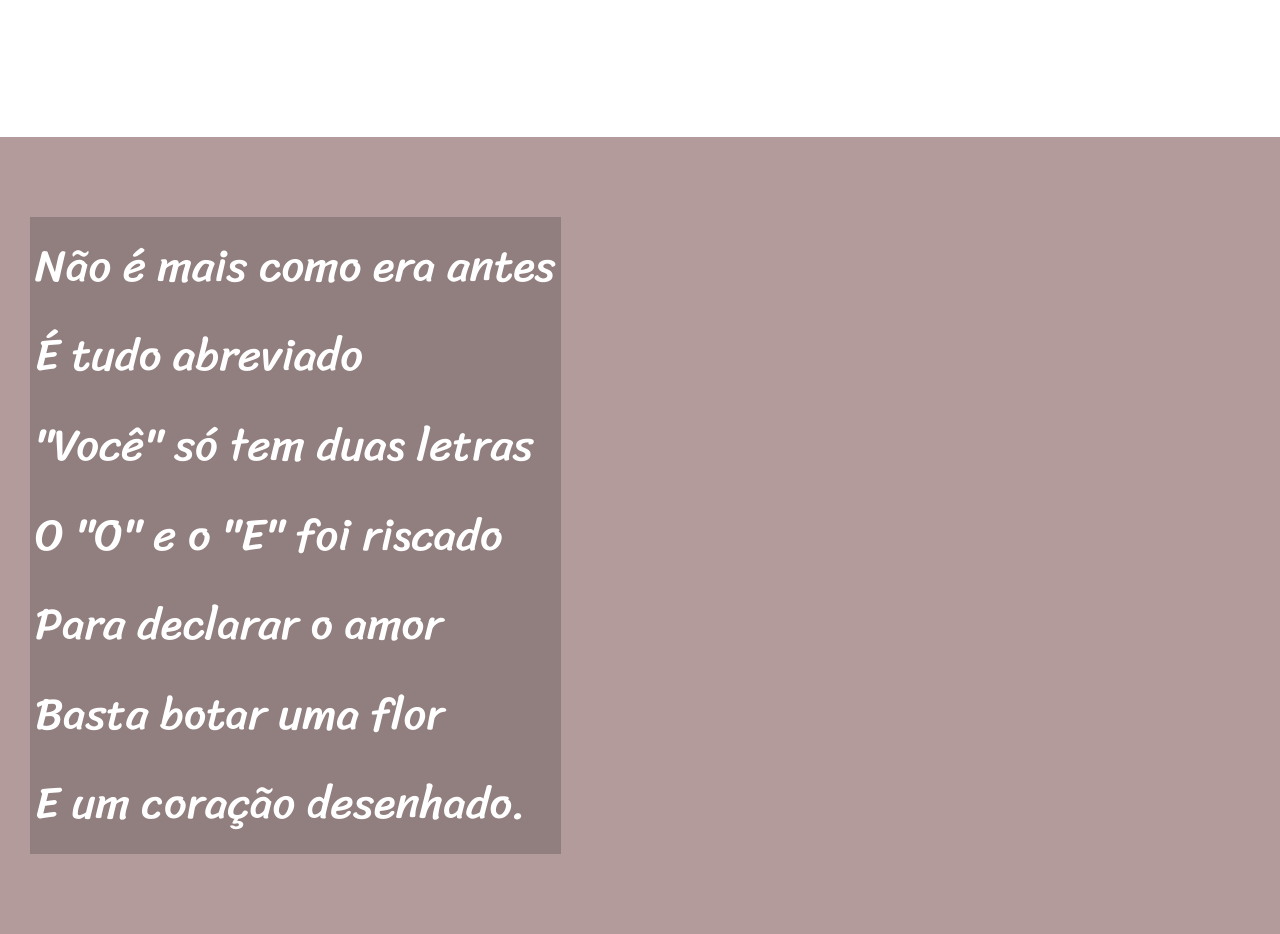
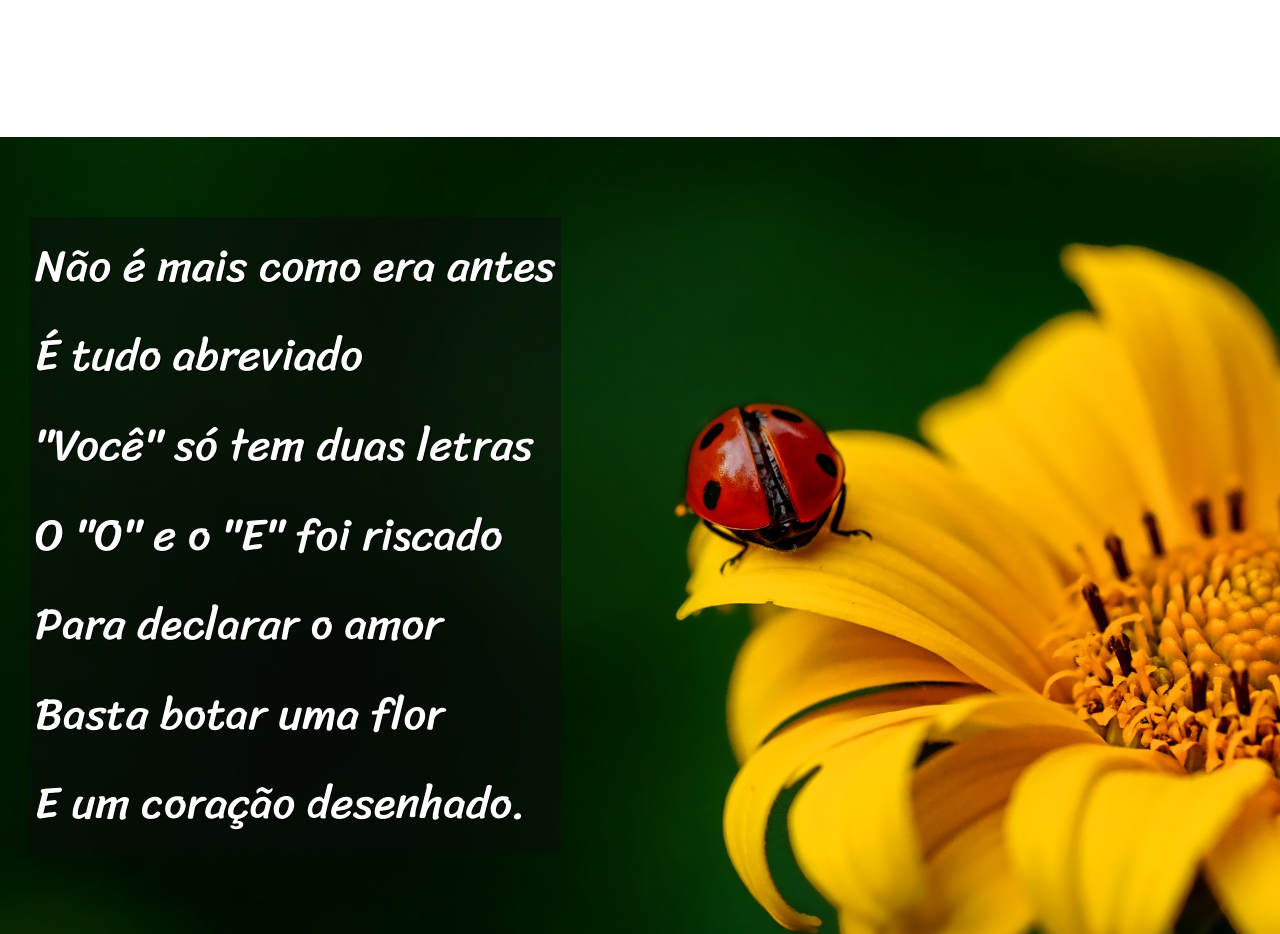
Before and after one commit to RosangelaSil/html-css, a plain HTML site: page desafios/desafio 012/index.html in a window 1280 px wide. Shown: the part 1000-1934 px from the top of the page. Drawn offline with Linux system fonts and the light colour scheme.

Commit message:
Atualização do desafio 12

```diff
--- a/desafios/desafio 012/estilo/style.css
+++ b/desafios/desafio 012/estilo/style.css
@@ -69,20 +69,28 @@ section.normal{
 section.imagem{
     background-color: rgb(180, 155, 155);
     color: white;
+    box-shadow: inset 6px 6 px 13px 0px rgba(0, 0, 0, 0.541);
+    background-attachment: fixed;
 }
+
 section.imagem > p{
     padding: 5px;
     display: inline-block;
-    background-color: rgba(12, 12, 12, 0.205);
+    background-color: rgba(12, 12, 12, 0.493);
+    text-shadow: 1px 1px  0px black;
 }
 
 section#img01{
-    background-image:
+   background-image: url('../imagens/background001.jpg');
+   background-position: right center;
+   background-size: cover;
 
 }
 
 
 section#img02{
+    background-image: url('../imagens/background002.jpg');
+    background-size: cover;
 
 }
 footer{
```
